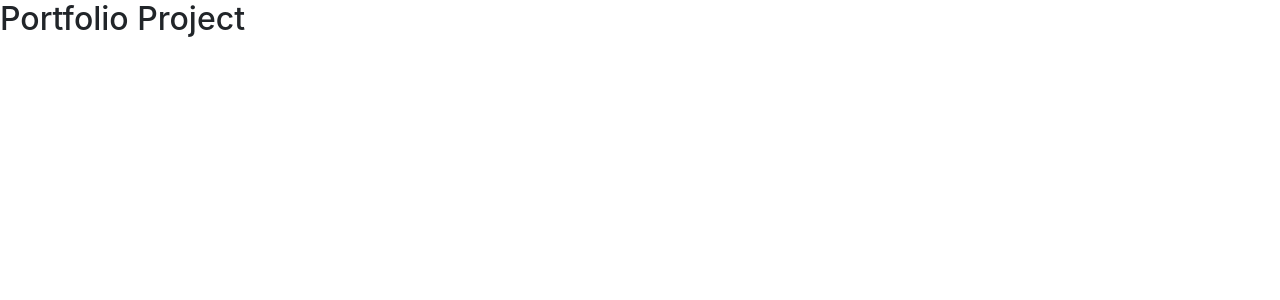
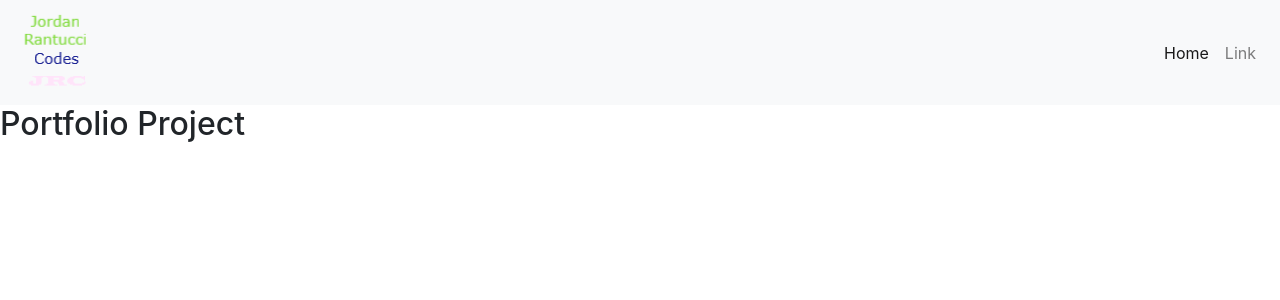
Before and after one commit to jordanrantucci/Portfolio, a React (Create React App) app: page / in a window 1280 px wide. Shown: the top 300 px of the page. Built offline with nearby package versions, Linux system fonts and the light colour scheme.

Commit message:
added a logo and navbar

```diff
--- a/src/App.js
+++ b/src/App.js
@@ -1,9 +1,13 @@
 import './App.css';
 import 'bootstrap/dist/css/bootstrap.min.css';
+import Navbar from './components/Navbar';
 
 function App() {
   return (
+    <div>
+    <Navbar />
    <h2>Portfolio Project</h2>
+   </div>
   );
 }
 
--- /dev/null
+++ b/src/components/Navbar.js
@@ -0,0 +1,27 @@
+import React from 'react'
+import logo from '../assets/JRC_logo.png'
+
+const Navbar = () => {
+    return (
+        <nav className="navbar navbar-expand-lg navbar-light bg-light">
+            <a classNameName="navbar-brand" href="#"><img src={logo}></img></a>
+            <button className="navbar-toggler" type="button" data-toggle="collapse" data-target="#navbarSupportedContent" aria-controls="navbarSupportedContent" aria-expanded="false" aria-label="Toggle navigation">
+                <span className="navbar-toggler-icon"></span>
+            </button>
+
+            <div className="collapse navbar-collapse" id="navbarSupportedContent">
+                <ul className="navbar-nav ml-auto">
+                    <li className="nav-item active">
+                        <a className="nav-link" href="#">Home <span className="sr-only">(current)</span></a>
+                    </li>
+                    <li className="nav-item">
+                        <a className="nav-link" href="#">Link</a>
+                    </li>
+                </ul>
+
+  </div>
+</nav>
+    )
+}
+
+export default Navbar
```
Also changed, not shown: src/assets/JRC_logo.png (added).
